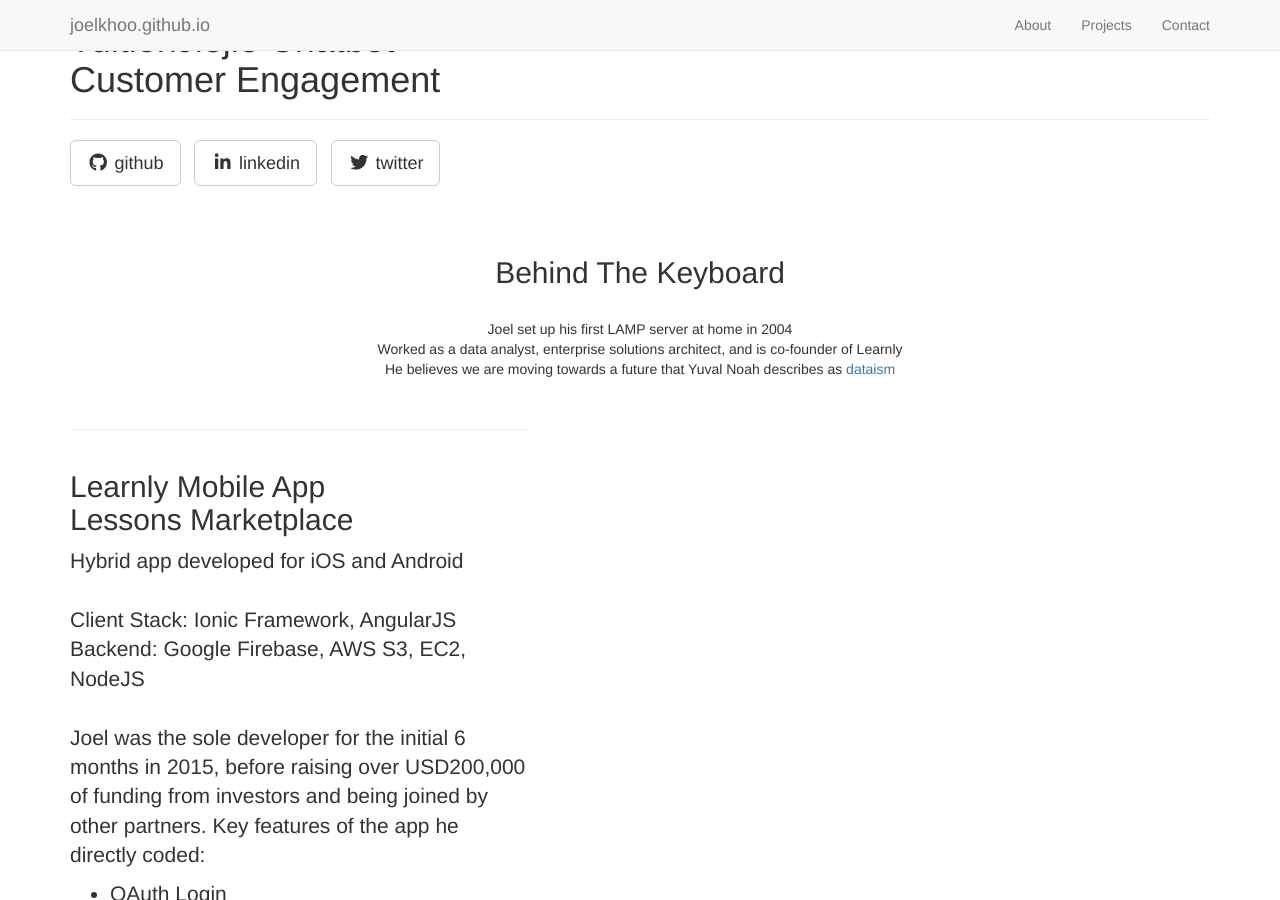
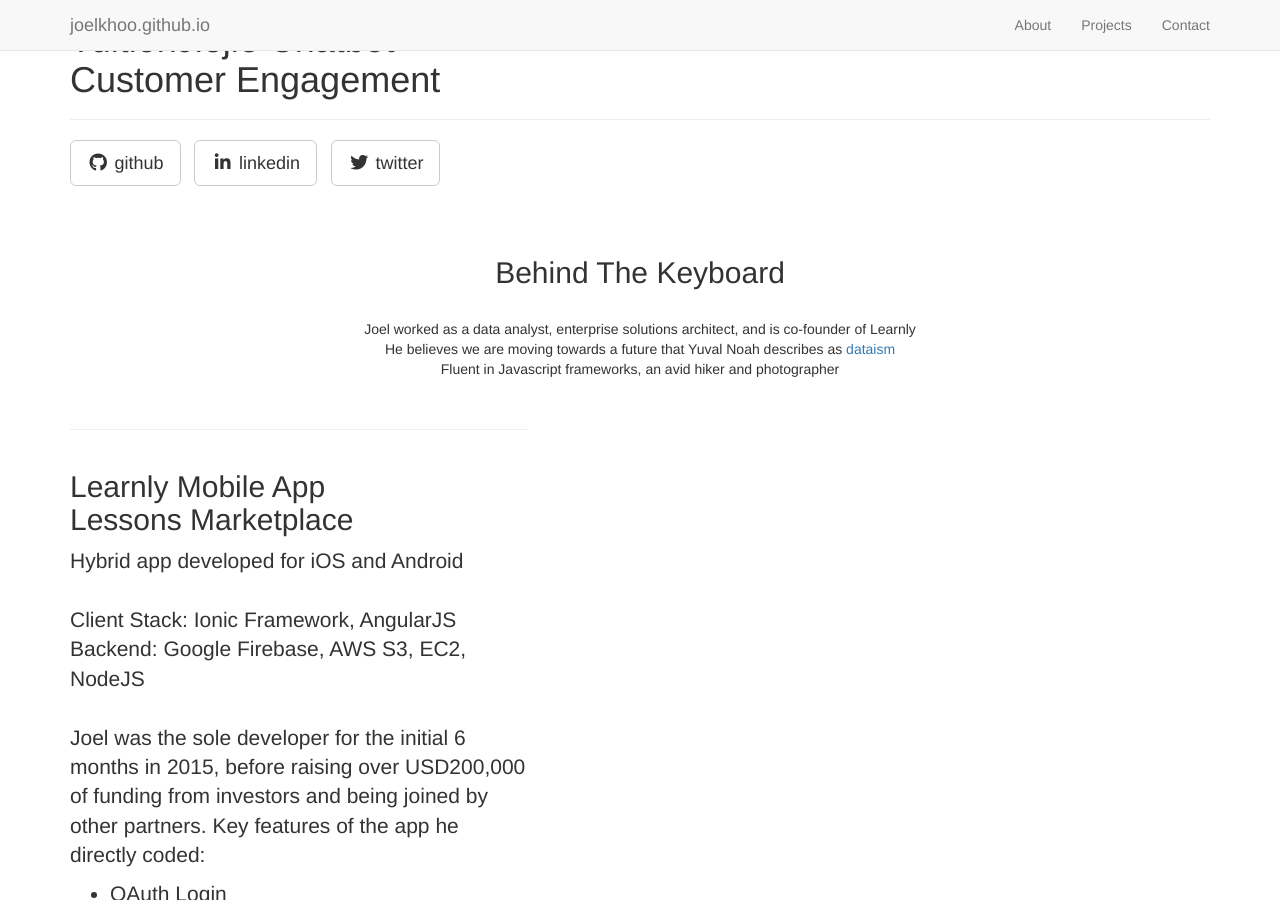
Before and after one commit to joelkhoo/joelkhoo.github.io, a Jekyll site: the page built from _posts/2014-09-22-services-2.markdown, in a window 1280 px wide and 900 px high. Built offline with Jekyll 4.4.1, drawn with Linux system fonts in a browser that asks for light colours; nearby versions of some CDN libraries; library files that are not in the unit come from our copies.

Commit message:
Revised layout

```diff
--- a/_includes/about.html
+++ b/_includes/about.html
@@ -5,9 +5,10 @@
               <br/><br/>
               <h2>Behind The Keyboard</h2>
               <br/>
-                <p>Joel set up his first LAMP server at home in 2004<br>
-                  Worked as a data analyst, enterprise solutions architect, and is co-founder of Learnly<br>
-                He believes we are moving towards a future that Yuval Noah describes as <a href="https://www.amazon.com/Homo-Deus-Brief-History-Tomorrow/dp/0062464310">dataism</a></p>
+                <p>Joel worked as a data analyst, enterprise solutions architect, and is co-founder of Learnly<br>
+                He believes we are moving towards a future that Yuval Noah describes as <a href="https://www.amazon.com/Homo-Deus-Brief-History-Tomorrow/dp/0062464310">dataism</a><br>
+                Fluent in Javascript frameworks, an avid hiker and photographer
+                </p>
                 <br/>
               </div>
         </div>
--- a/_includes/contact.html
+++ b/_includes/contact.html
@@ -17,7 +17,7 @@
 						{% endfor %}
 						-->
 						<li>
-							<a href="mailto:leapvisions@gmail.com" class="btn btn-default btn-lg"><span class="network-name">PDF Resume</span></a>
+							<a href="img/resume2017.pdf" class="btn btn-default btn-lg"><span class="network-name">PDF Resume</span></a>
 						</li>
 
 						<li>
--- a/_posts/2014-09-22-services-2.markdown
+++ b/_posts/2014-09-22-services-2.markdown
@@ -3,7 +3,7 @@
 slider: slider2
 img1: t1.png
 img2: t2.png
-img3: family3.jpg
+img3: t2.png
 category: Services
 title: TuitionJiejie Chatbot<br>Customer Engagement
 description: |
```
Also changed, not shown: 1 other file.
